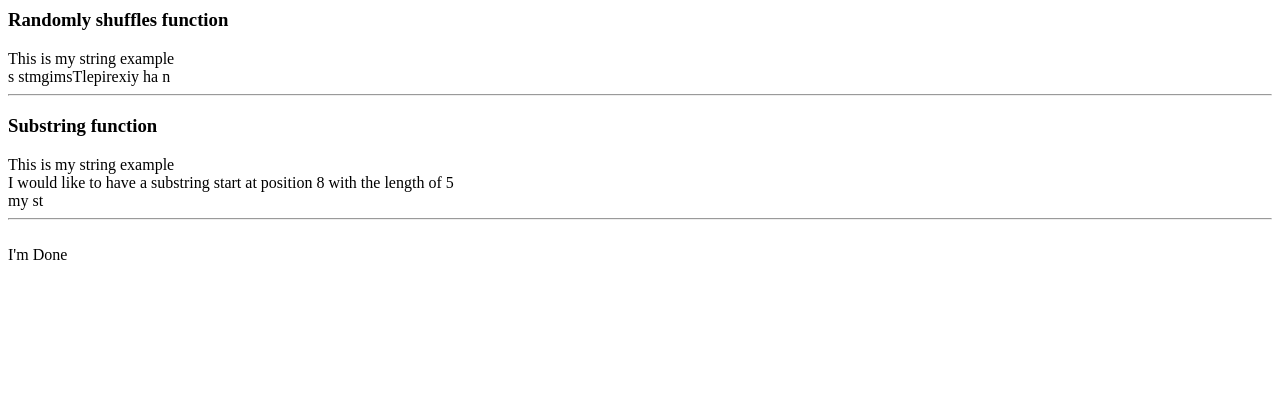
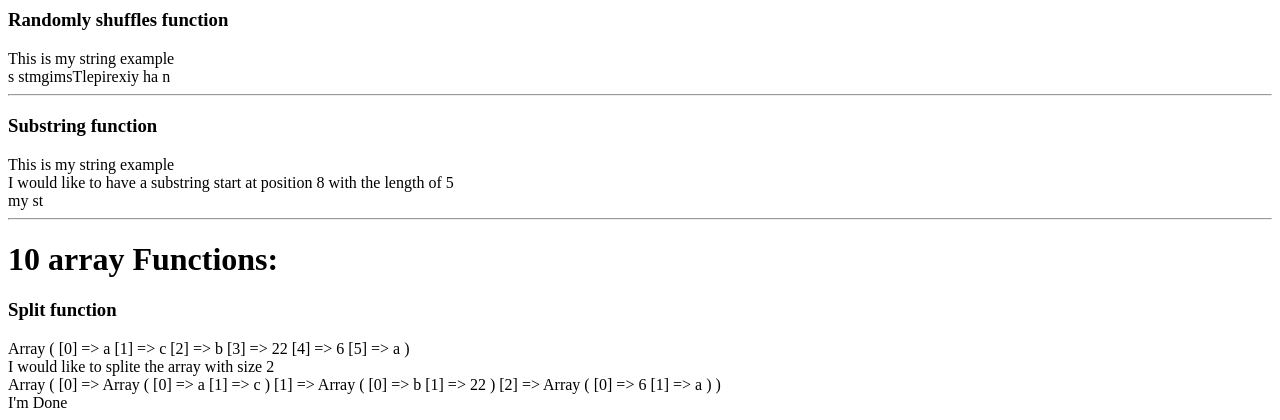
Before and after one commit to Daleligit/IS-601-2017-Class-Homework03, a PHP site: page / in a window 1280 px wide. Shown: the part 1030-1450 px from the top of the page. Before the commit the page ends 1290 px from the top, so only its background shows below. Run offline with PHP 8.4, Linux system fonts and the light colour scheme.

Commit message:
added split function as the first array function in index

```diff
--- a/index.php
+++ b/index.php
@@ -97,6 +97,19 @@ class main {
       stringFunctions::getSubstring ($stringText,$substringStart,$substringLen);
       $stringText = "<hr />";
       stringFunctions::printThis ($stringText);
+      //10 array functions
+      $stringText = "<h1>10 array Functions:</h3>";
+      stringFunctions::printThis ($stringText);
+      //1st
+      $stringText = "<h3>Split function</h3>";
+      stringFunctions::printThis ($stringText);
+      $arrayInput = array('a','c','b',22,6,'a');
+      arrayFunctions::printThis ($arrayInput);
+      $splitSize = 2;
+      $stringText = "</br>I would like to splite the array with size $splitSize";
+      stringFunctions::printThis ($stringText);
+      arrayFunctions::arraySplit ($arrayInput,$splitSize);
+
     }
     public function __destruct () {
       echo '</br> I\'m Done';
@@ -106,6 +119,11 @@ class main {
   class arrayFunctions {
     static public function printThis ($input) {
       print_r($input);
+    }
+
+    static public function arraySplit ($input,$input2) {
+      print("</br>");
+      print_r(array_chunk($input,$input2));
     }
   }
 
```
